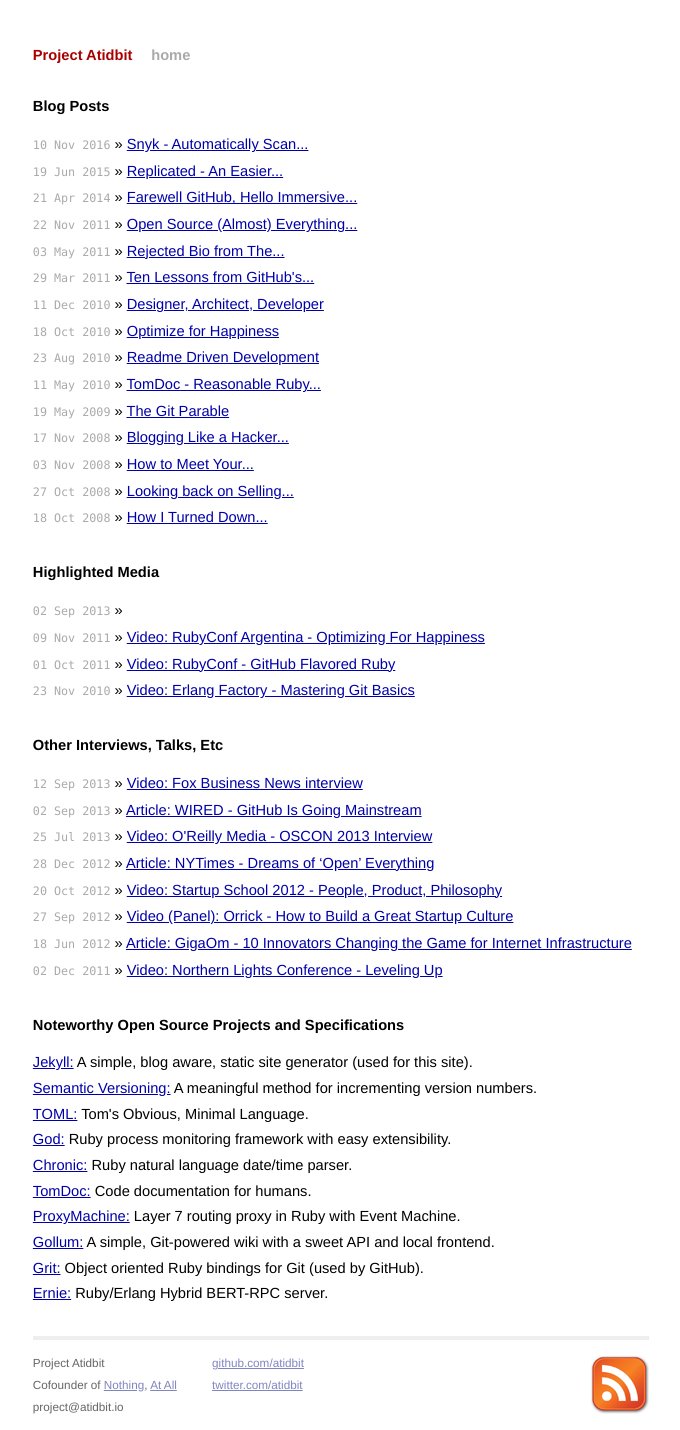
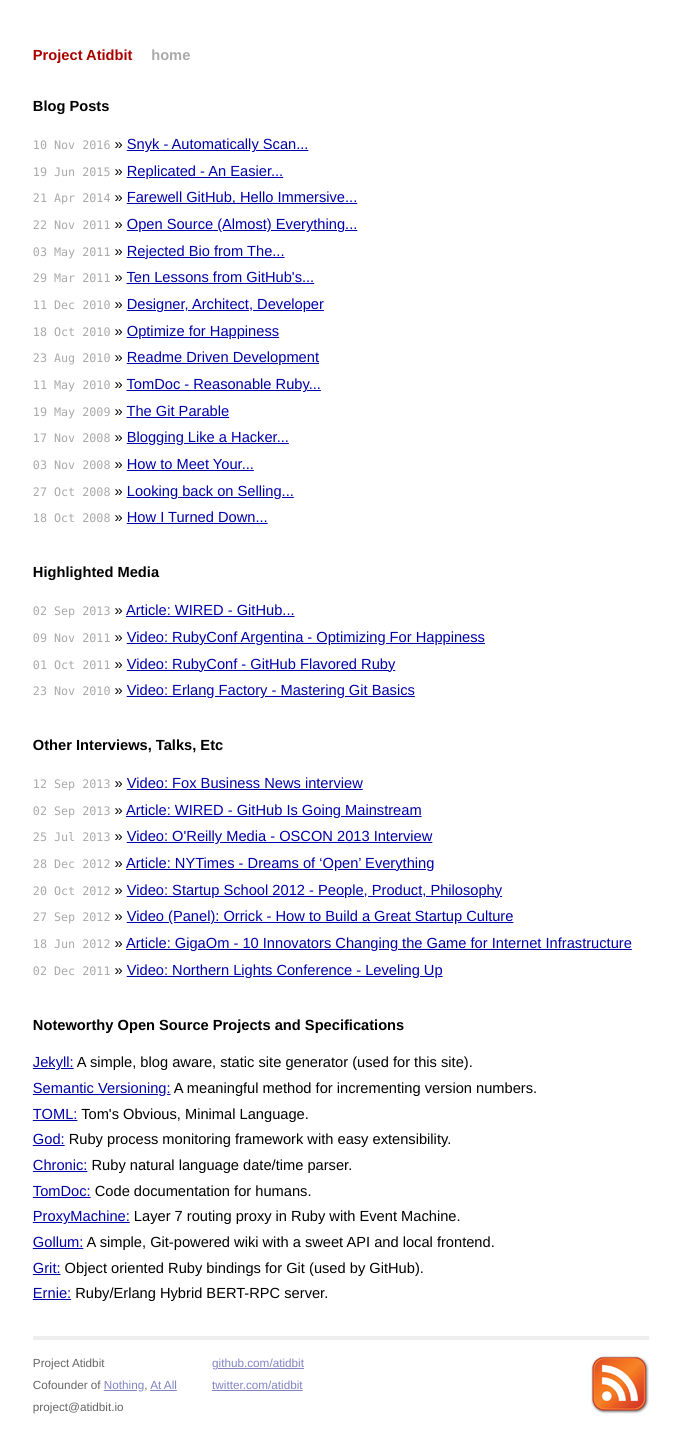
Before and after one commit to atidbit/atidbit.github.io, a Jekyll site: the page built from index.html, in a window 1280 px wide. Shown: the whole page, without its empty margins (299-979 px from the left). Built offline with Jekyll 4.4.1, drawn with Linux system fonts in a browser that asks for light colours.

Commit message:
Update index.html

```diff
--- a/index.html
+++ b/index.html
@@ -13,7 +13,7 @@
 
   <h1>Highlighted Media</h1>
   <ul class="posts">
-    <li><span>02 Sep 2013</span> &raquo; <a href="http://www.wired.com/wiredenterprise/2013/09/github-for-anything/all/">{{ Article: WIRED - GitHub Is Going Mainstream | truncatewords: 4 }}</a></li>
+    <li><span>02 Sep 2013</span> &raquo; <a href="http://www.wired.com/wiredenterprise/2013/09/github-for-anything/all/">{{ 'Article: WIRED - GitHub Is Going Mainstream' | truncatewords: 4 }}</a></li>
     <li><span>09 Nov 2011</span> &raquo; <a href="http://vimeo.com/39016099">Video: RubyConf Argentina - Optimizing For Happiness</a></li>
     <li><span>01 Oct 2011</span> &raquo; <a href="http://confreaks.com/videos/712-rubyconf2011-github-flavored-ruby">Video: RubyConf - GitHub Flavored Ruby</a></li>
     <li><span>23 Nov 2010</span> &raquo; <a href="http://vimeo.com/17118008">Video: Erlang Factory - Mastering Git Basics</a></li>
```
